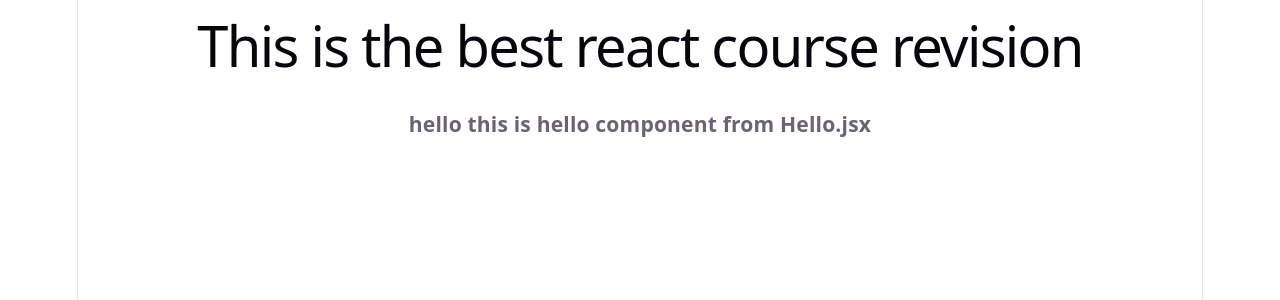
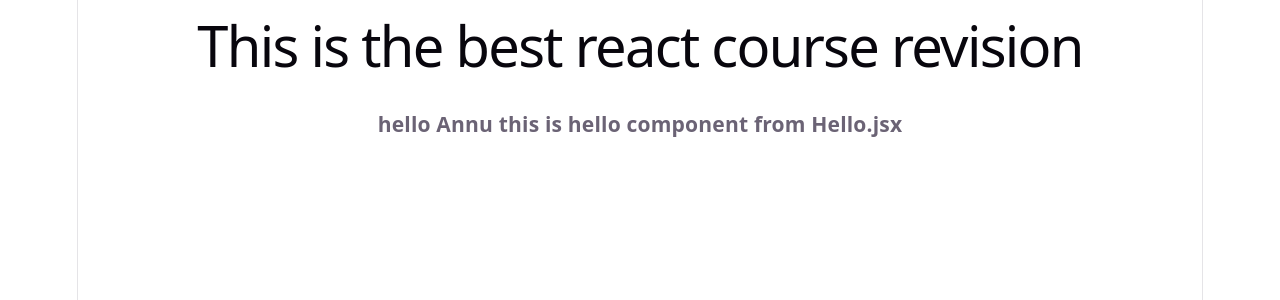
Before and after one commit to Annu9111/React.js, a React (Vite) app in the folder 08Revision/: page / in a window 1280 px wide. Shown: the top 300 px of the page. Built offline with nearby package versions, Linux system fonts and the light colour scheme.

Commit message:
revision

```diff
--- a/08Revision/src/Hello.jsx
+++ b/08Revision/src/Hello.jsx
@@ -1,8 +1,12 @@
 function Hello(){
+    let myname ="Annu";
 
+    let fullName=()=>{
+        return "Annu Soni"
+    }
     return(
         <>
-        <h3>hello this is hello component from Hello.jsx</h3>
+        <h3>hello {myname} {fullName} this is hello component from Hello.jsx</h3>
         </>
     )
 
```
